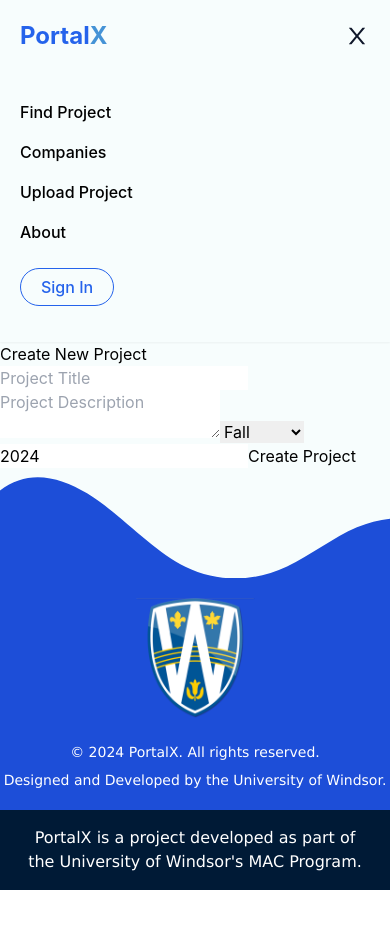
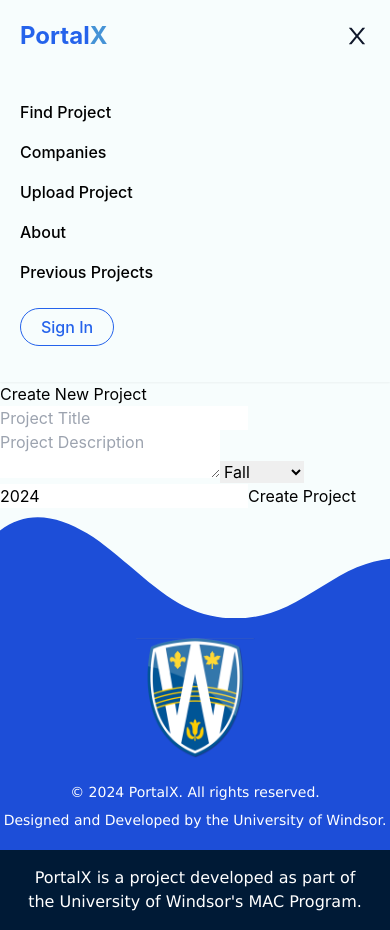
Before and after one commit to its-namangoyal/PortalX, a React (Vite) app in the folder client/: page /create-project in a window 390 px wide. Both pictures are taken after a click on the button 357 px from the left and 36 px from the top of the page. Before the commit the page ends 890 px from the top, so only its background shows below. Built offline with nearby package versions, Linux system fonts and the light colour scheme; the HTML template or start-up script is replaced by a standard one.

Commit message:
Add PreviousProject page and route

```diff
--- a/client/src/App.jsx
+++ b/client/src/App.jsx
@@ -15,6 +15,7 @@
 import Projects from "./pages/Projects";
 import MyApplications from "./pages/MyApplications";
 import CreateProject from "./pages/CreateProject"; // Import CreateProject component
+import PreviousProject from "./pages/PreviousProject"; // Import PreviousProject component
 
 function Layout() {
   const { user } = useSelector((state) => state.user);
@@ -82,6 +83,7 @@
         {/* Public Routes with Navbar and Footer */}
         <Route element={<PublicLayout />}>
           <Route path="/about-us" element={<About />} />
+          <Route path="/previous-projects" element={<PreviousProject />} /> {/* New Previous Project Route */}
           <Route path="/create-project" element={<CreateProject />} /> {/* New Create Project Route */}
         </Route>
 
--- a/client/src/components/Navbar.jsx
+++ b/client/src/components/Navbar.jsx
@@ -138,10 +138,13 @@
                   <Link to='/'>Find Internships</Link>
                 </li>
                 <li>
-                  <Link to='/companies'>Companies / Professors</Link>
+                  <Link to='/companies'>Companies/Professors</Link>
                 </li>
                 <li>
                   <Link to='/my-projects'>My Projects</Link>
+                </li>
+                <li>
+                  <Link to='/previous-projects'>Previous Projects</Link> {/* Link to PreviousProjects */}
                 </li>
               </>
             )}
@@ -196,6 +199,9 @@
             <Link to='/about-us' onClick={handleCloseNavbar} className='py-2'>
               About
             </Link>
+            <Link to='/previous-projects' onClick={handleCloseNavbar} className='py-2'>
+              Previous Projects {/* Mobile menu for Previous Projects */}
+            </Link>
 
             <div className='w-full py-4'>
               {!user?.token ? (
```
Also changed, not shown: client/src/pages/PreviousProject.jsx (renamed from client/src/pages/PreviousProjects.jsx).
